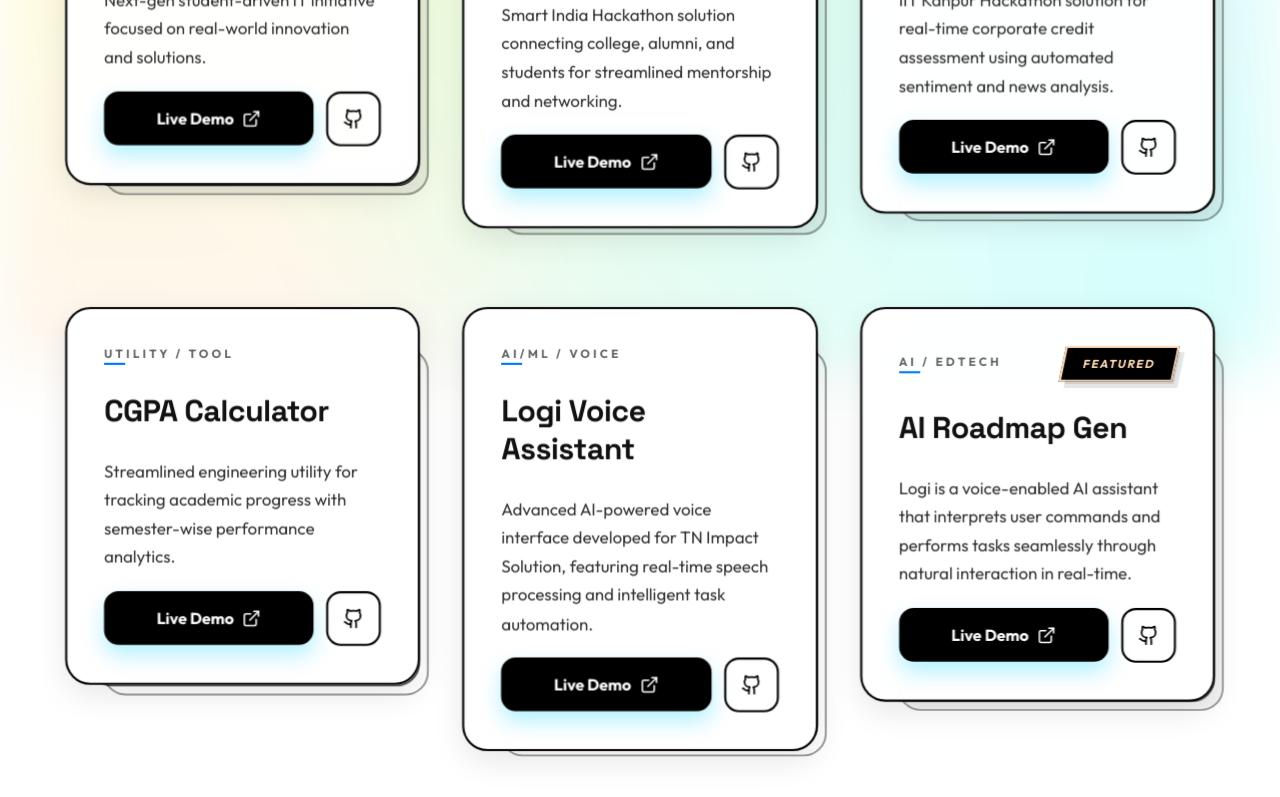
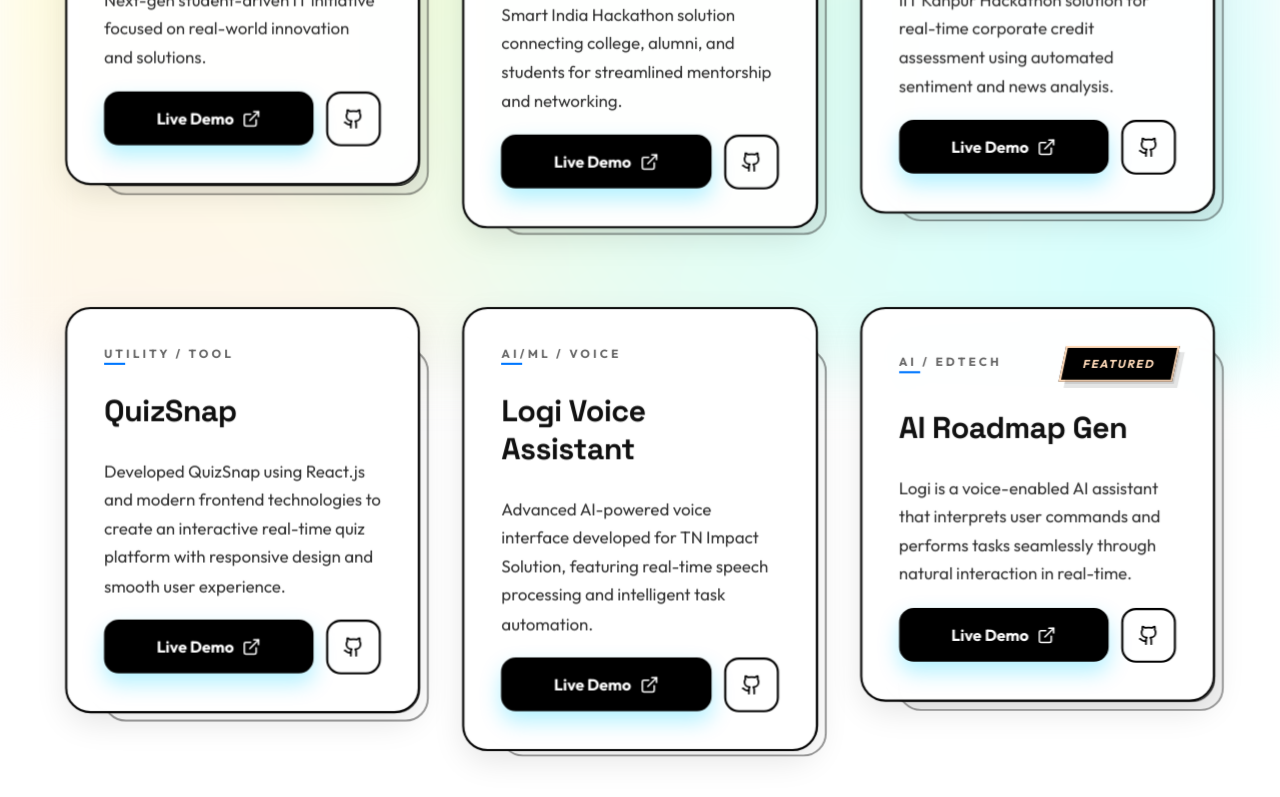
Before and after one commit to cyrilchris-j/portfolio, a React (Vite) app: page /projects in a window 1280 px wide. Shown: the part 432-1229 px from the top of the page. Built offline with nearby package versions, Linux system fonts and the light colour scheme; a web font is replaced by a local one.

Commit message:
first commit

```diff
--- a/src/pages/Projects.jsx
+++ b/src/pages/Projects.jsx
@@ -139,10 +139,10 @@
             highlightType: "fintech"
         },
         {
-            title: "CGPA Calculator",
-            desc: "Streamlined engineering utility for tracking academic progress with semester-wise performance analytics.",
+            title: "QuizSnap",
+            desc: "Developed QuizSnap using React.js and modern frontend technologies to create an interactive real-time quiz platform with responsive design and smooth user experience.",
             tag: "Utility / Tool",
-            link: "https://cyrilchris-j.github.io/cgpa/",
+            link: "https://quiz-snap.vercel.app/",
             github: "https://github.com/cyrilchris-j/cgpa",
             highlightType: "utility"
         },
```
